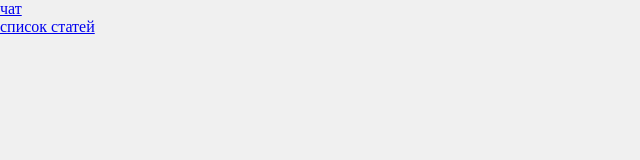
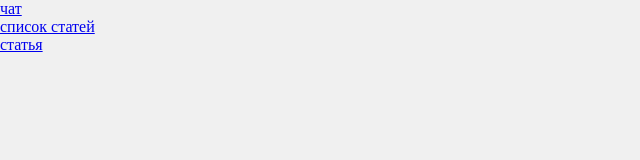
Before and after one commit to LifeIsPerfect/js-basic-lesson-22, a plain HTML site: page index.html in a window 1280 px wide. Shown: the full height of the page, 0-640 px from the left. Drawn offline with Linux system fonts and the light colour scheme.

Commit message:
Deploying to gh-pages from @ LifeIsPerfect/js-basic-lesson-22@76f8d1f7d38476714712220bec816c603100d7f2 🚀

```diff
--- a/index.html
+++ b/index.html
@@ -1 +1 @@
-<!doctype html><html lang="en"><head><meta charset="UTF-8"/><meta name="viewport" content="width=device-width,initial-scale=1"/><title>Document</title><script defer="defer" src="chat.bundle.js"></script><script defer="defer" src="al.bundle.js"></script><script defer="defer" src="article.bundle.js"></script></head><body><p><a href="chat.html">чат</a></p><p><a href="al.html">список статей</a></p></body></html>
+<!doctype html><html lang="en"><head><meta charset="UTF-8"/><meta name="viewport" content="width=device-width,initial-scale=1"/><title>Document</title><script defer="defer" src="chat.bundle.js"></script><script defer="defer" src="al.bundle.js"></script><script defer="defer" src="article.bundle.js"></script></head><body><p><a href="chat.html">чат</a></p><p><a href="al.html">список статей</a></p><p><a href="article.html">статья</a></p></body></html>
```
